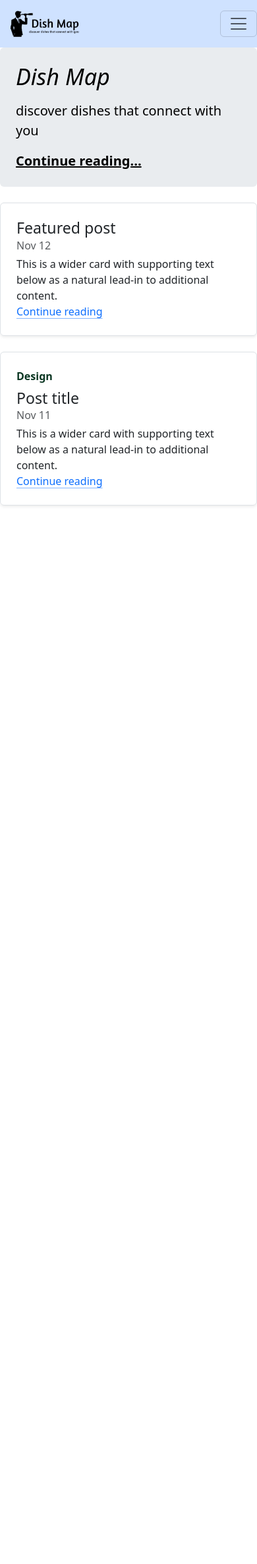
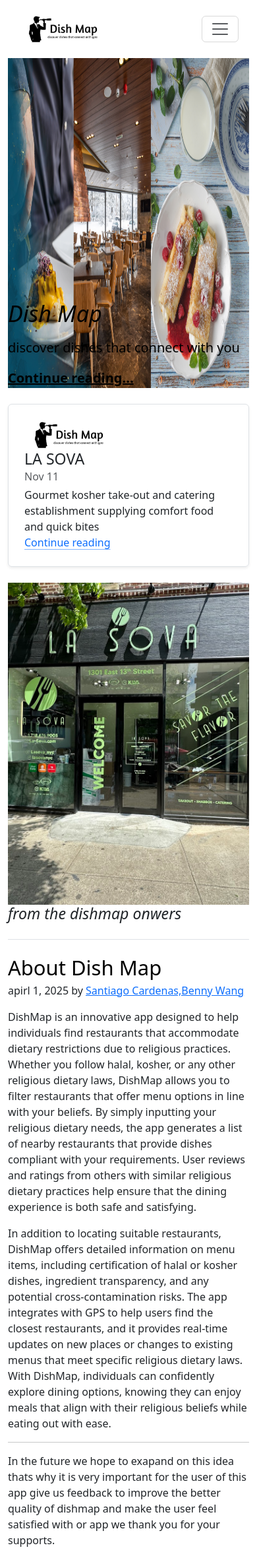
Before and after one commit to Brooklyn-STEAM/10042-Restaurant-Map-For-Cultures-With-Restricted-Diets, a Flask app: page / in a window 390 px wide. Shown: the whole page at 66% size. Before the commit the page ends 767 px from the top, so only its background shows below. Run offline with Flask 3, Linux system fonts and the light colour scheme.

Commit message:
Home page update (#13)
* map update part 1

* Merge remote-tracking branch 'origin/main' into map-update

* the update for the home page

* main-update

* major update

```diff
--- a/templates/components/navbar.html.jinja
+++ b/templates/components/navbar.html.jinja
@@ -1,6 +1,24 @@
-<nav class="navbar navbar-expand-lg bg-primary-subtle >
+<!doctype html>
+<html lang="en">
 
-  <div class="container-fluid">
+<head>
+  <meta charset="utf-8">
+  <meta name="viewport" content="width=device-width, initial-scale=1">
+  <title>Bootstrap demo</title>
+  <link href="https://cdn.jsdelivr.net/npm/bootstrap@5.3.3/dist/css/bootstrap.min.css" rel="stylesheet"
+    integrity="sha384-QWTKZyjpPEjISv5WaRU9OFeRpok6YctnYmDr5pNlyT2bRjXh0JMhjY6hW+ALEwIH" crossorigin="anonymous">
+  <link rel="preconnect" href="https://fonts.googleapis.com">
+  <link rel="preconnect" href="https://fonts.gstatic.com" crossorigin>
+  <link
+    href="https://fonts.googleapis.com/css2?family=IBM+Plex+Serif:ital,wght@0,100;0,200;0,300;0,400;0,500;0,600;0,700;1,100;1,200;1,300;1,400;1,500;1,600;1,700&display=swap"
+    rel="stylesheet">
+  <link rel="stylesheet" href="/static/style.css">
+</head>
+
+<body>
+  <nav class="navColor navbar navbar-expand-lg w-100 p-3">
+
+    <div class=" container-fluid">
       <a class="navbar-brand" href="#">
         <img src="/static/images/Untitled (3).png" alt="Logo" width="150" class="d-inline-block align-text-top">
 
@@ -18,7 +36,7 @@
         </li>
 
         <li class="nav-item">
-          <a class="nav-link"  href="/restaurant_browser">Browser</a>
+          <a class="nav-link"  href="/sign_up">sign up</a>
         </li>
       </ul>
       <form class="d-flex" role="search">
@@ -30,7 +48,8 @@
       <div class="ps-lg-5">
         {% if current_user.is_authenticated %}
           <div class="btn-group">
-            <button type="button" class="btn btn-secondary dropdown-toggle" data-bs-toggle="dropdown" data-bs-display="static" aria-expanded="false">
+            <button type="button" class="btn btn-secondary dropdown-toggle" data-bs-toggle="dropdown"
+              data-bs-display="static" aria-expanded="false">
               {{ current_user.first_name + current_user.last_name }}
             </button>
             <ul class="dropdown-menu dropdown-menu-lg-end">
@@ -39,7 +58,8 @@
           </div>
           {% else %}
           <div class="btn-group">
-            <button type="button" class="btn btn-light dropdown-toggle" data-bs-toggle="dropdown" data-bs-display="static" aria-expanded="false">
+            <button type="button" class="btn btn-light dropdown-toggle" data-bs-toggle="dropdown"
+              data-bs-display="static" aria-expanded="false">
               Account
             </button>
             <ul class="dropdown-menu dropdown-menu-lg-end">
@@ -53,3 +73,6 @@
       </div>
     </div>
   </nav>
+</body>
+
+</html>
--- a/templates/home_page.html.jinja
+++ b/templates/home_page.html.jinja
@@ -13,55 +13,94 @@
     href="https://fonts.googleapis.com/css2?family=IBM+Plex+Serif:ital,wght@0,100;0,200;0,300;0,400;0,500;0,600;0,700;1,100;1,200;1,300;1,400;1,500;1,600;1,700&display=swap"
     rel="stylesheet">
   <link rel="stylesheet" href="/static/style.css">
+  <style>
+    #picture {
+      height: 500px;
+      width: 1600px;
+    }
+  </style>
 </head>
 
-<body>
+<body class="body">
   {% include "components/navbar.html.jinja" %}
 
-  <div class="p-4 p-md-5 mb-4 rounded text-body-emphasis bg-body-secondary">
-    <div class="col-lg-6 px-0">
+
+
+
+
+  <main class="container">
+
+    <div class="  mb-4 rounded text-body-emphasis bg-body-secondary position-relative">
+      <img src="/static/images/homepage2.png" class="img-fluid" id="picture">
+      <div class="position-absolute bottom-0">
         <h1 class="display-4 fst-italic ibm-plex-serif-bold">Dish Map</h1>
         <p class="lead my-3">discover dishes that connect with you</p>
         <p class="lead mb-0"><a href="#" class="text-body-emphasis fw-bold">Continue reading...</a></p>
       </div>
     </div>
 
+
     <div class="row mb-2">
-    <div class="col-md-6">
+      <div class="colum-md-6">
         <div class="row g-0 border rounded overflow-hidden flex-md-row mb-4 shadow-sm h-md-250 position-relative">
           <div class="col p-4 d-flex flex-column position-static">
-
-          <h3 class="mb-0">Featured post</h3>
-          <div class="mb-1 text-body-secondary">Nov 12</div>
-          <p class="card-text mb-auto">This is a wider card with supporting text below as a natural lead-in to additional content.</p>
+            <img src="/static/images/Untitled (3).png" alt="Logo" width="150" class="d-inline-block align-text-top">
+            <h3 class="mb-0">LA SOVA</h3>
+            <div class="mb-1 text-body-secondary">Nov 11</div>
+            <p class="mb-auto">Gourmet kosher take-out and catering establishment supplying comfort food and quick bites
+            </p>
             <a href="#" class="icon-link gap-1 icon-link-hover stretched-link">
               Continue reading
-            <svg class="bi"><use xlink:href="#chevron-right"></use></svg>
+              <svg class="bi">
+                <use xlink:href="#chevron-right"></use>
+              </svg>
             </a>
           </div>
-        <div class="col-auto d-none d-lg-block">
-          <svg class="bd-placeholder-img" width="200" height="250" xmlns="http://www.w3.org/2000/svg" role="img" aria-label="Placeholder: Thumbnail" preserveAspectRatio="xMidYMid slice" focusable="false"><title>Placeholder</title><rect width="100%" height="100%" fill="#55595c"></rect><text x="50%" y="50%" fill="#eceeef" dy=".3em">Thumbnail</text></svg>
+          <div class="col-2 d-none d-lg-block">
+            <img class="img-fluid" src="/static/images/restaurants/la_sova_image.jpg">
           </div>
         </div>
+        <div class="col-md-8">
+        <div class="row">
+         <div class="col-sm-6 col-md-4">
+          <img class="img-fluid" src="/static/images/restaurants/la_sova_image.jpg">
           </div>
-    <div class="col-md-6">
-      <div class="row g-0 border rounded overflow-hidden flex-md-row mb-4 shadow-sm h-md-250 position-relative">
-        <div class="col p-4 d-flex flex-column position-static">
-          <strong class="d-inline-block mb-2 text-success-emphasis">Design</strong>
-          <h3 class="mb-0">Post title</h3>
-          <div class="mb-1 text-body-secondary">Nov 11</div>
-          <p class="mb-auto">This is a wider card with supporting text below as a natural lead-in to additional content.</p>
-          <a href="#" class="icon-link gap-1 icon-link-hover stretched-link">
-            Continue reading
-            <svg class="bi"><use xlink:href="#chevron-right"></use></svg>
-          </a>
+
         </div>
-        <div class="col-auto d-none d-lg-block">
-          <svg class="bd-placeholder-img" width="200" height="250" xmlns="http://www.w3.org/2000/svg" role="img" aria-label="Placeholder: Thumbnail" preserveAspectRatio="xMidYMid slice" focusable="false"><title>Placeholder</title><rect width="100%" height="100%" fill="#55595c"></rect><text x="50%" y="50%" fill="#eceeef" dy=".3em">Thumbnail</text></svg>
+          <h3 class="pb-4 mb-4 fst-italic border-bottom">
+            from the dishmap onwers
+          </h3>
+
+          <article class="blog-post">
+            <h2 class="display-5 link-body-emphasis mb-1">About Dish Map</h2>
+            <p class="blog-post-meta">apirl 1, 2025 by <a href="#">Santiago Cardenas,Benny Wang</a></p>
+
+            <p>DishMap is an innovative app designed to help individuals find restaurants that accommodate dietary
+              restrictions due to religious practices. Whether you follow halal, kosher, or any other religious dietary
+              laws, DishMap allows you to filter restaurants that offer menu options in line with your beliefs. By
+              simply inputting your religious dietary needs, the app generates a list of nearby restaurants that provide
+              dishes compliant with your requirements. User reviews and ratings from others with similar religious
+              dietary practices help ensure that the dining experience is both safe and satisfying.
+            <p></p>
+            In addition to locating suitable restaurants, DishMap offers detailed information on menu items, including
+            certification of halal or kosher dishes, ingredient transparency, and any potential cross-contamination
+            risks. The app integrates with GPS to help users find the closest restaurants, and it provides real-time
+            updates on new places or changes to existing menus that meet specific religious dietary laws. With
+            DishMap, individuals can confidently explore dining options, knowing they can enjoy meals that align with
+            their religious beliefs while eating out with ease.</p>
+            <hr>
+            <p>In the future we hope to exapand on this idea thats why it is very important for the user of this app
+              give us feedback to improve the better quality of dishmap and make the user feel satisfied with or app we
+              thank you for your supports.</p>
+
+
         </div>
-      </div>
-    </div>
-  </div>
+
+
+
+  </main>
+
+
 
 
 
```
Also changed, not shown: static/css/map.css (+4 -5 lines), templates/map.html.jinja (+6 -3 lines), main.py (line endings or trailing spaces), static/images/homepage2.png (added). Lines whose indentation alone changed are shown as unchanged.
